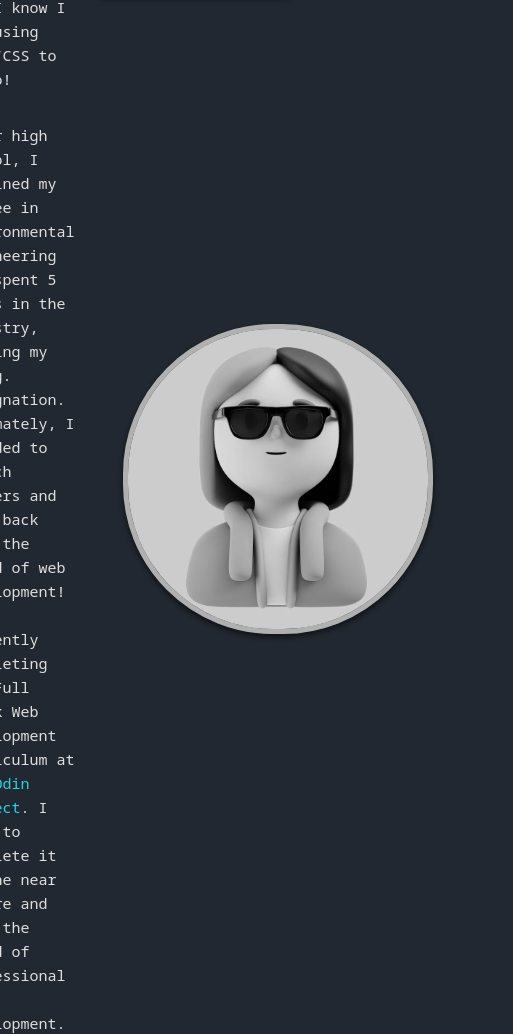
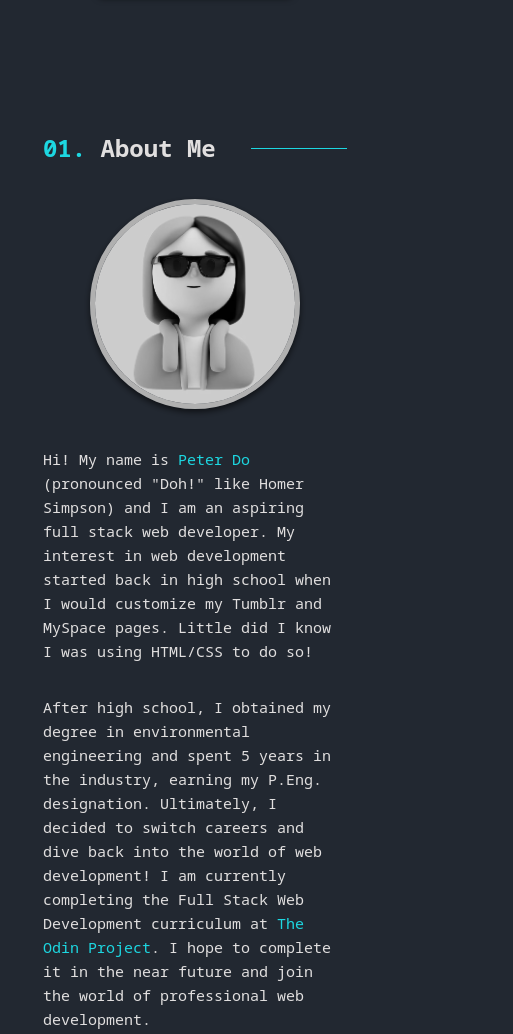
Before and after one commit to Nogiback/Personal-Portfolio, a website built with webpack: page dist/index.html in a window 390 px wide. Shown: the part 715-1749 px from the top of the page, 513 px wide, since content can reach past the window. Built offline with nearby package versions, Linux system fonts and the light colour scheme.

Commit message:
Changed layout of About section, added portrait animation, added other misc. styling to page

```diff
--- a/src/sass/_about.scss
+++ b/src/sass/_about.scss
@@ -35,7 +35,8 @@
   gap: 3rem;
 }
 
-#about-info-left {
+#about-info-left,
+#about-info-right {
   @include flex(column, center, center);
   gap: 2rem;
   font-size: 15px;
@@ -69,19 +70,21 @@
 .tech-icon {
   @include flex(column, center, center);
   gap: 0.5rem;
+  position: relative;
 
   i {
     font-size: 3rem;
+    text-shadow: 2px 2px 5px black;
   }
 
   span {
     font-size: 0.9rem;
+    text-shadow: 2px 2px 5px black;
   }
-}
 
-#about-info-right {
-  @include flex(column, center, center);
-  gap: 2rem;
+  &:hover {
+    top: -2px;
+  }
 }
 
 #about-photo{
@@ -96,6 +99,28 @@
 
     &:hover {
       filter: none;
+      perspective: 500px;
+      //transform: rotateY(45deg);
+      animation: spin 1.3s linear;
     }
   }
 }
+
+@media only screen and (max-width: 950px){
+  #about-container {
+    gap: 1rem;
+  }
+
+  #about-details-container {
+    flex-direction: column;
+    gap: 2rem;
+    margin-bottom: 1rem;
+  }
+
+  #about-photo {
+    img {
+    max-width: 200px;
+    max-height: 200px;
+    }
+  }
+}
--- a/src/sass/_base.scss
+++ b/src/sass/_base.scss
@@ -48,7 +48,7 @@ body {
 
 section {
   @include flex(row, center, center);
-  height: 100vh;
+  min-height: 100vh;
   width: 100%;
 }
 
@@ -69,3 +69,12 @@ section {
     top: 0px;
   }
 }
+
+@keyframes spin {
+  from {
+    transform: rotateY(0deg);
+  }
+  to {
+    transform: rotateY(360deg);
+  }
+}
```
Also changed, not shown: dist/index.html, dist/styles/main.css, 1 other file.
